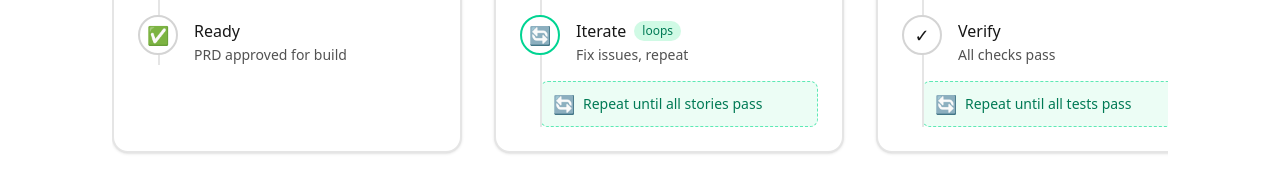
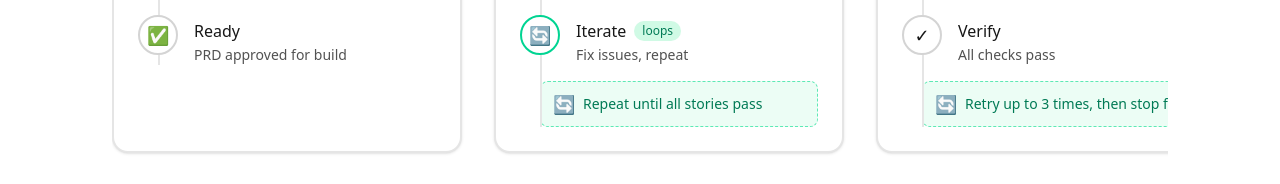
Before and after one commit to mdmagnuson-creator/opencode-toolkit-website, a Next.js app: page / in a window 1280 px wide. Shown: the part 3226-3410 px from the top of the page. Built offline with nearby package versions, Linux system fonts and the light colour scheme.

Commit message:
fix: Update Test phase loop indicator to reflect 3-retry limit
Clarifies that E2E tests retry up to 3 times before stopping
for human review, matching the updated bildr behavior.

```diff
--- a/src/components/TheLoop.tsx
+++ b/src/components/TheLoop.tsx
@@ -320,7 +320,7 @@ export function TheLoop() {
                     <div className="ml-5 mt-2 flex items-center gap-2 rounded-lg border border-dashed border-emerald-300 bg-emerald-50 px-3 py-2 dark:border-emerald-700 dark:bg-emerald-900/20">
                       <span className="text-lg">🔄</span>
                       <span className="text-sm text-emerald-700 dark:text-emerald-400">
-                        Repeat until all tests pass
+                        Retry up to 3 times, then stop for human review
                       </span>
                     </div>
                   )}
```
